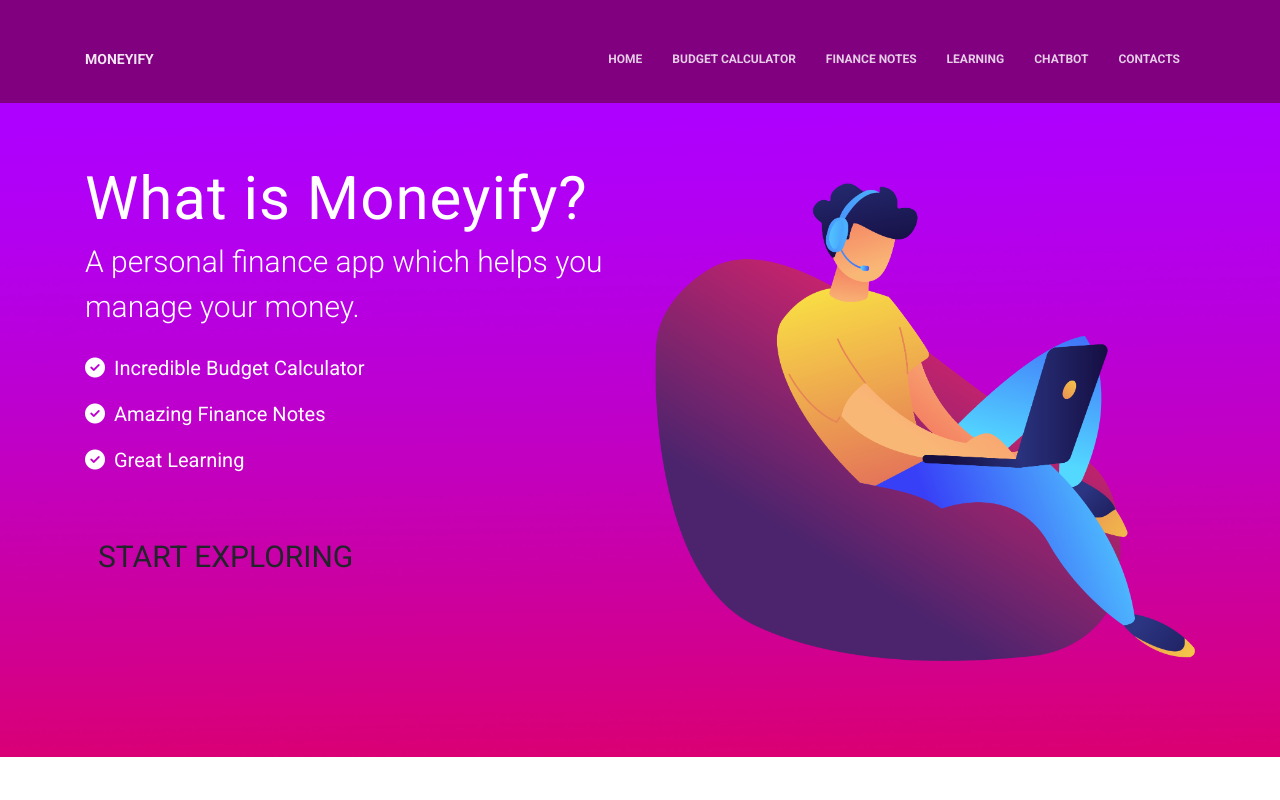
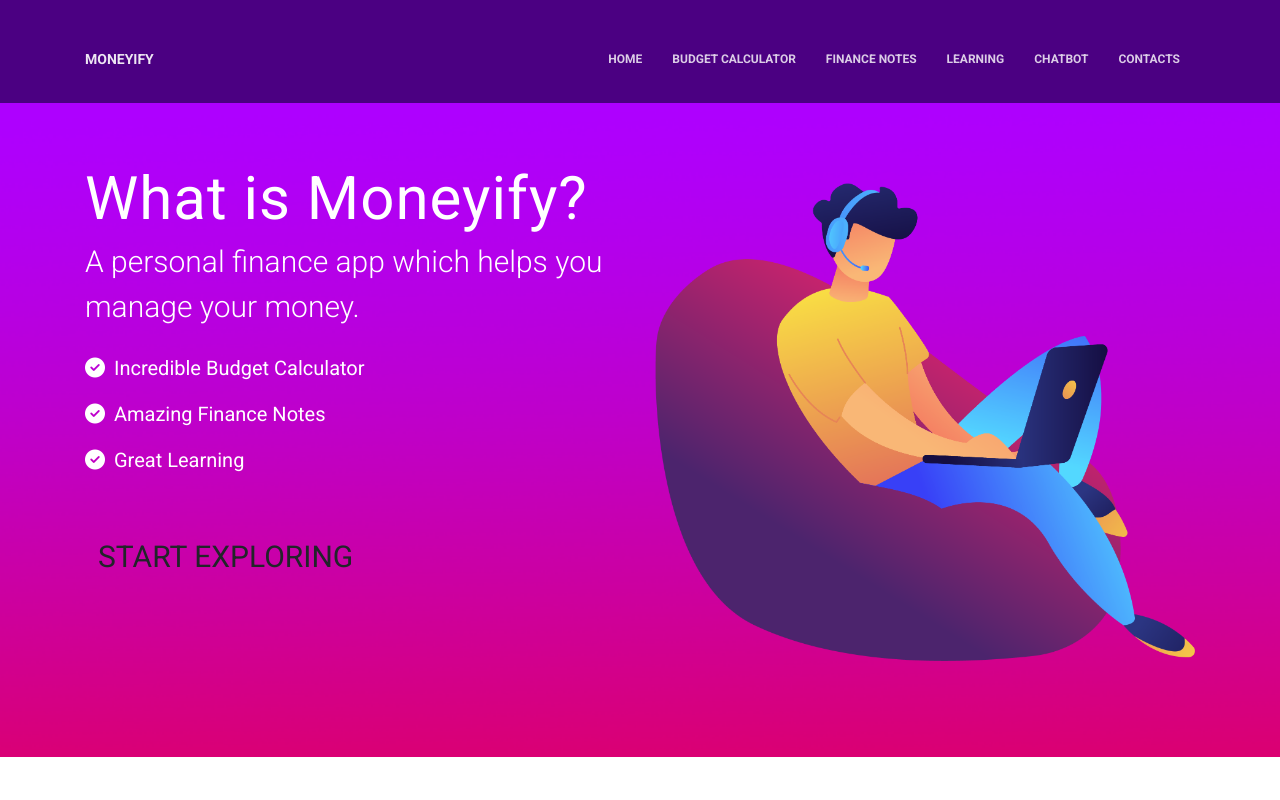
Before and after one commit to petkokp/moneyify, an Angular app in the folder moneyify/: page / in a window 1280 px wide. Shown: the top 800 px of the page. Built offline with nearby package versions, Linux system fonts and the light colour scheme.

Commit message:
change footer and header background color

```diff
--- a/moneyify/src/app/footer/footer.component.css
+++ b/moneyify/src/app/footer/footer.component.css
@@ -1,4 +1,4 @@
 footer {
-    background-color: purple;
+    background-color: indigo;
     position: relative;
 }
--- a/moneyify/src/app/header/header.component.css
+++ b/moneyify/src/app/header/header.component.css
@@ -1,4 +1,4 @@
 header {
-    background-color: purple;
+    background-color: indigo;
     position: relative;
 }
```
